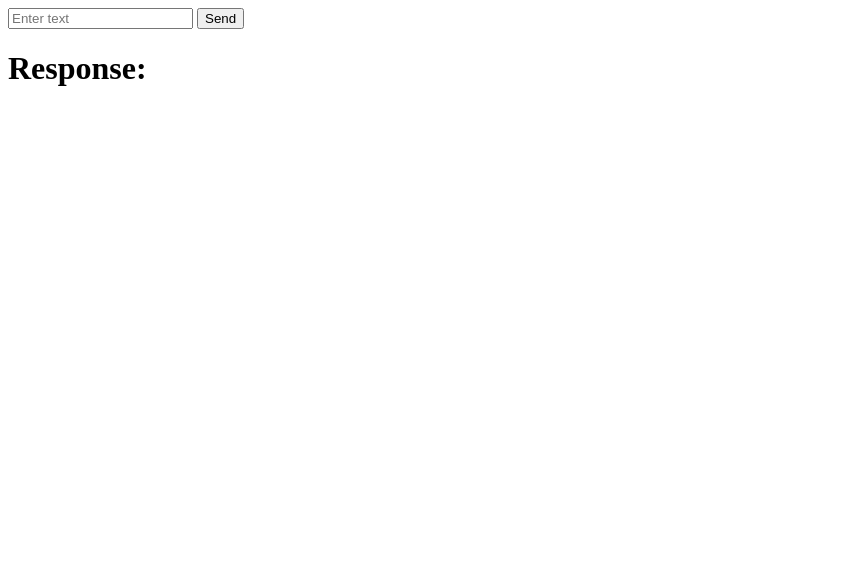
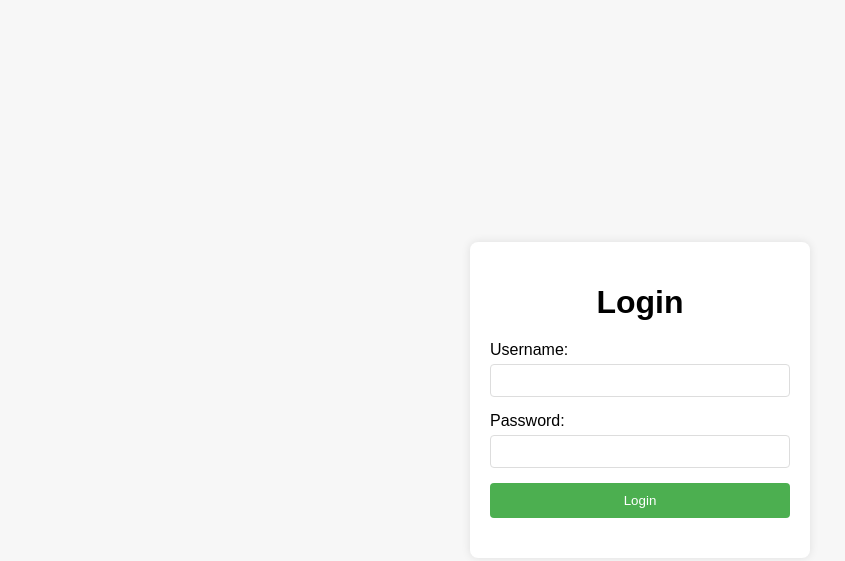
Before and after one commit to Teboho02/aiSturdyHelp, a website: page public/index.html in a window 1280 px wide. Shown: the whole page, without its empty margins (0-845 px from the left). Drawn offline with Linux system fonts and the light colour scheme.

Commit message:
add oath2.0

```diff
--- a/public/index.html
+++ b/public/index.html
@@ -1,50 +1,35 @@
 <!DOCTYPE html>
-<html>
+<html lang="en">
 <head>
-
-
-
+    <meta charset="UTF-8">
+    <meta name="viewport" content="width=device-width, initial-scale=1.0">
+    <title>Login Page</title>
+    <link rel="stylesheet" href="styles.css">
+    <script src="https://accounts.google.com/gsi/client" async defer></script>
+    <script src="script.js" defer></script>
 </head>
-
-
 <body>
-
-
-
-    <input type="text" id="str" placeholder="Enter text">
-    <button onclick="process()">Send</button>
-
-    <h1 id="res">Response:</h1>
-
-    <script>
-        function process() {
-            // Get the input value
-            const inputValue = document.getElementById('str').value;
-
-            // Make a fetch request to the API
-            fetch('/api/home/home.js', {
-                method: 'POST', // or 'GET' based on your API's method
-                headers: {
-                    'Content-Type': 'application/json'
-                },
-                body: JSON.stringify({ str: inputValue }) // send the input value as JSON
-            })
-            .then(response => response.json()) // parse the JSON response
-            .then(data => {
-                // Update the response element with the result
-                document.getElementById('res').innerText = `Response: ${data.response}`; // adjust as necessary
-            })
-            .catch(error => {
-                // Handle any errors
-                console.error('Error:', error);
-                document.getElementById('res').innerText = 'Error: Unable to fetch response.';
-            });
-        }
-    </script>
-
-
+    <div class="login-container">
+        <h1>Login</h1>
+        <form id="login-form">
+            <div class="input-group">
+                <label for="username">Username:</label>
+                <input type="text" id="username" name="username" required>
+            </div>
+            <div class="input-group">
+                <label for="password">Password:</label>
+                <input type="password" id="password" name="password" required>
+            </div>
+            <button type="submit">Login</button>
+        </form>
+        <div id="g_id_onload"
+             data-client_id="YOUR_GOOGLE_CLIENT_ID"
+             data-context="signin"
+             data-ux_mode="popup"
+             data-login_uri="http://localhost:8000/login"
+             data-auto_prompt="false">
+        </div>
+        <div class="g_id_signin" data-type="standard"></div>
+    </div>
 </body>
-
-
-
 </html>
--- /dev/null
+++ b/public/script.js
@@ -0,0 +1,19 @@
+function handleCredentialResponse(response) {
+    // This is where you would handle the Google Sign-In response
+    console.log("Encoded JWT ID token: " + response.credential);
+    // You can send this token to your server for further authentication/authorization
+}
+
+window.onload = function () {
+    google.accounts.id.initialize({
+        client_id: "YOUR_GOOGLE_CLIENT_ID",
+        callback: handleCredentialResponse
+    });
+
+    google.accounts.id.renderButton(
+        document.querySelector(".g_id_signin"),
+        { theme: "outline", size: "large" }  // customization attributes
+    );
+
+    google.accounts.id.prompt();  // Also display the One Tap dialog
+};
--- /dev/null
+++ b/public/styles.css
@@ -0,0 +1,58 @@
+body {
+    font-family: Arial, sans-serif;
+    background-color: #f7f7f7;
+    display: flex;
+    justify-content: center;
+    align-items: center;
+    height: 100vh;
+    margin: 0;
+}
+
+.login-container {
+    background-color: white;
+    padding: 20px;
+    border-radius: 8px;
+    box-shadow: 0 0 10px rgba(0, 0, 0, 0.1);
+    width: 300px;
+    text-align: center;
+}
+
+h1 {
+    margin-bottom: 20px;
+}
+
+.input-group {
+    margin-bottom: 15px;
+    text-align: left;
+}
+
+.input-group label {
+    display: block;
+    margin-bottom: 5px;
+}
+
+.input-group input {
+    width: 100%;
+    padding: 8px;
+    box-sizing: border-box;
+    border: 1px solid #ddd;
+    border-radius: 4px;
+}
+
+button {
+    width: 100%;
+    padding: 10px;
+    background-color: #4CAF50;
+    color: white;
+    border: none;
+    border-radius: 4px;
+    cursor: pointer;
+}
+
+button:hover {
+    background-color: #45a049;
+}
+
+.g_id_signin {
+    margin-top: 20px;
+}
```
Also changed, not shown: public/home.html (added, +50 -0 lines).
